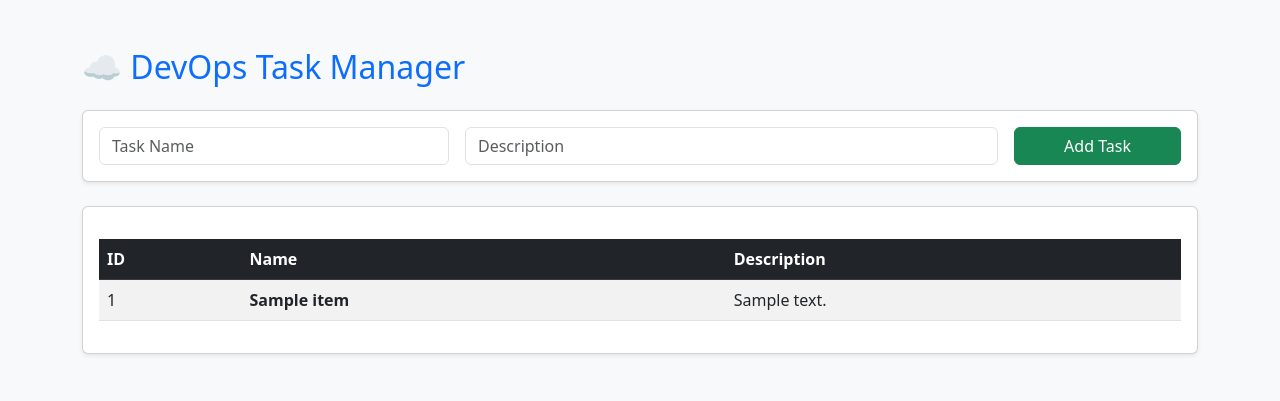
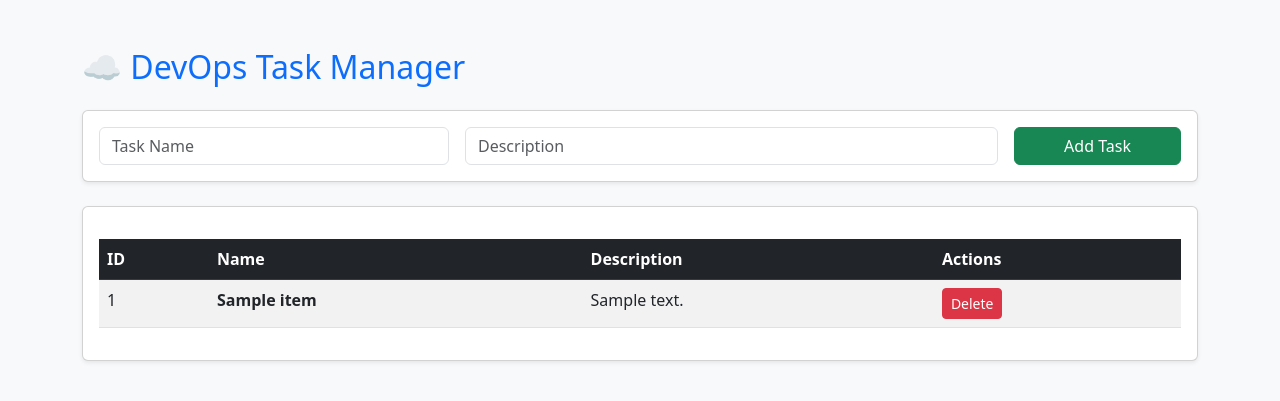
Before and after one commit to f2023-613-rgb/devops-assignment-3, a Flask app: page / in a window 1280 px wide. Shown: the top 401 px of the page. Run offline with Flask 3, Linux system fonts and the light colour scheme; tables that the repository leaves empty or names only in its code hold one stand-in row (values such as "Sample post"); data that the repository does not hold is empty.

Commit message:
Added delete task functionality

```diff
--- a/app/flask-api/app.py
+++ b/app/flask-api/app.py
@@ -39,6 +39,19 @@ def add_item():
     conn.close()
     return redirect(url_for('index'))
 
+# --- BRAND NEW DELETE ROUTE ---
+@app.route('/delete/<int:id>', methods=['POST'])
+def delete_item(id):
+    conn = get_db_connection()
+    cursor = conn.cursor()
+    # Delete the specific item matching the ID
+    cursor.execute('DELETE FROM items WHERE id = %s', (id,))
+    conn.commit()
+    cursor.close()
+    conn.close()
+    return redirect(url_for('index'))
+# ------------------------------
+
 @app.route('/api/items', methods=['GET', 'POST'])
 def api_items():
     if request.method == 'POST':
--- a/app/flask-api/templates/index.html
+++ b/app/flask-api/templates/index.html
@@ -36,7 +36,7 @@
                             <th>ID</th>
                             <th>Name</th>
                             <th>Description</th>
-                        </tr>
+                            <th>Actions</th> </tr>
                     </thead>
                     <tbody>
                         {% for item in items %}
@@ -44,10 +44,15 @@
                             <td>{{ item.id }}</td>
                             <td><strong>{{ item.name }}</strong></td>
                             <td>{{ item.description }}</td>
+                            <td>
+                                <form action="/delete/{{ item.id }}" method="POST" style="display:inline;">
+                                    <button type="submit" class="btn btn-danger btn-sm">Delete</button>
+                                </form>
+                            </td>
                         </tr>
                         {% else %}
                         <tr>
-                            <td colspan="3" class="text-center text-muted">No data found in the database. Add an item above!</td>
+                            <td colspan="4" class="text-center text-muted">No data found in the database. Add an item above!</td>
                         </tr>
                         {% endfor %}
                     </tbody>
```
